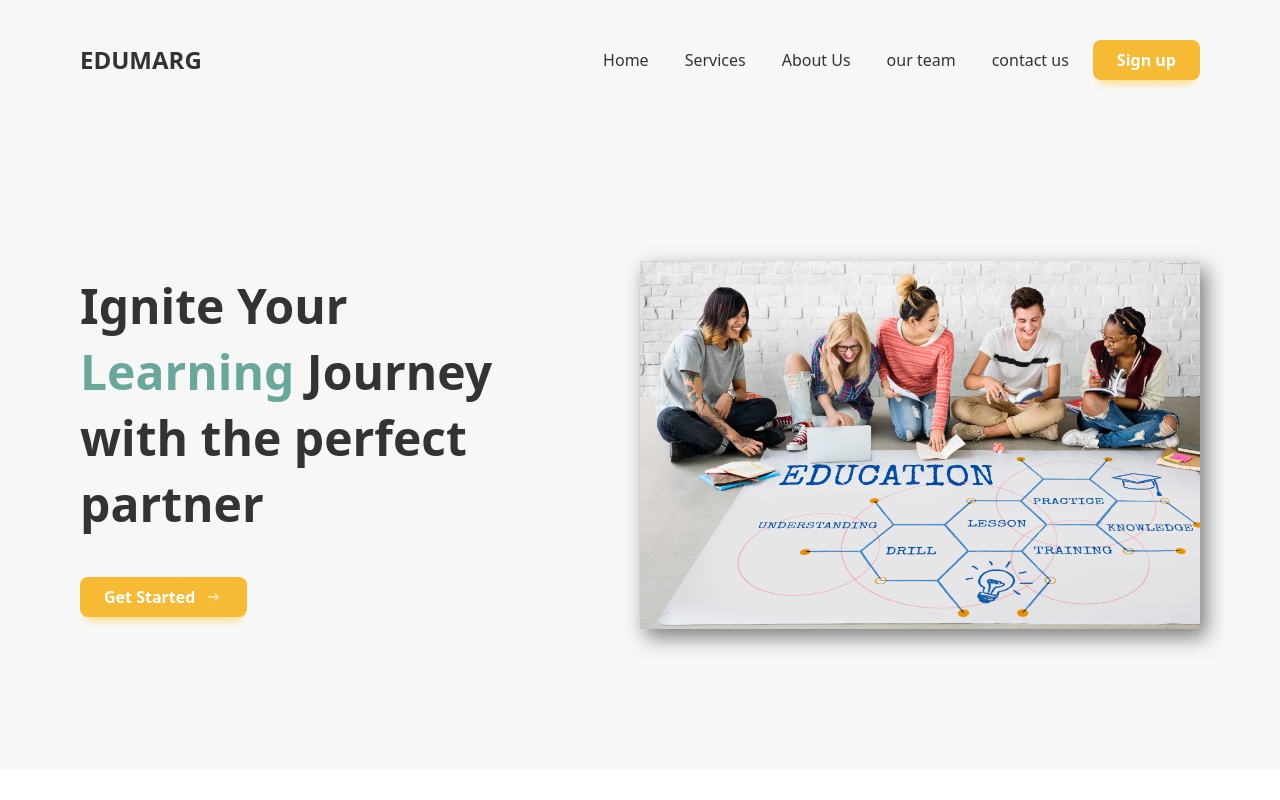
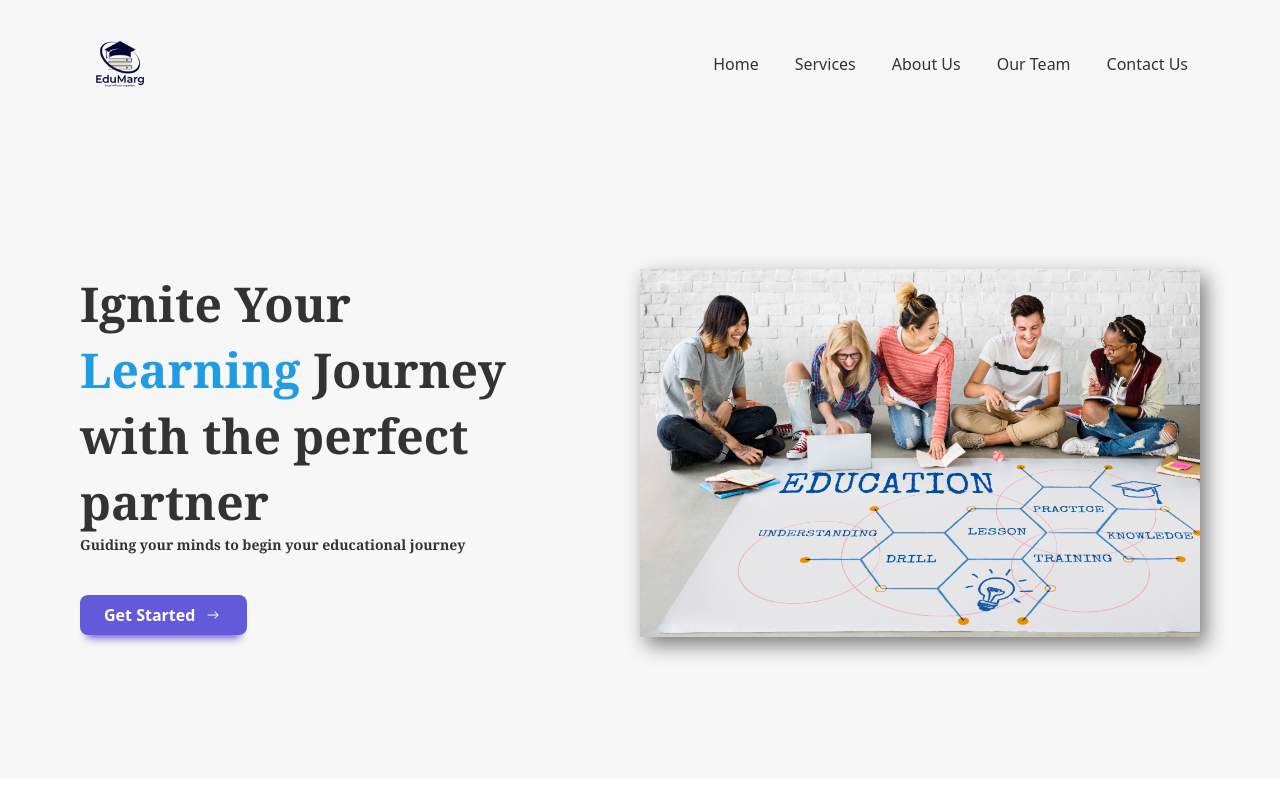
Before and after one commit to Sherna-latheef/Edumarg-web, a React (Vite) app: page / in a window 1280 px wide. Shown: the top 800 px of the page. Built offline with nearby package versions, Linux system fonts and the light colour scheme.

Commit message:
first section images contents navbar

```diff
--- a/src/components/Hero/Hero.jsx
+++ b/src/components/Hero/Hero.jsx
@@ -39,10 +39,11 @@ const Hero = () => {
               variants={FadeUp(0.6)}
               initial="initial"
               animate="animate"
-              className="text-3xl lg:text-5xl font-bold !leading-snug"
+              className="text-3xl lg:text-5xl font-bold !leading-snug font-body"
             >
               Ignite Your <span className="text-secondary">Learning</span>
               &nbsp;Journey with the perfect partner
+              <p className="font-body text-sm lg:text-sm">Guiding your minds to begin your educational journey</p>
             </motion.h1>
 
             <motion.div
--- a/src/components/Navbar/Navbar.jsx
+++ b/src/components/Navbar/Navbar.jsx
@@ -1,6 +1,7 @@
-import React from "react";
-import { IoMdMenu } from "react-icons/io";
-import {motion} from "framer-motion";
+import React, { useState } from "react";
+import { IoMdMenu, IoMdClose } from "react-icons/io";
+import { motion } from "framer-motion";
+import Logo from "../../assets/logo.png";
 
 const NavbarMenu = [
   {
@@ -20,57 +21,101 @@ const NavbarMenu = [
   },
   {
     id: 4,
-        title: "our team",
+    title: "Our Team",
     link: "#",
   },
   {
     id: 5,
-        title: "contact us",
+    title: "Contact Us",
     link: "#",
   },
+];
 
-];
 const Navbar = () => {
-  return  <nav className="relative z-20">
+  // State to control whether the mobile menu is open or closed
+  const [isMenuOpen, setIsMenuOpen] = useState(false);
 
+  // Function to toggle the menu visibility
+  const toggleMenu = () => {
+    setIsMenuOpen(!isMenuOpen);
+  };
+
+  return (
+    <nav className="relative z-20">
       <motion.div
-    initial={{opacity: 0, y: -50}}
-    animate={{opacity: 1, y: 0}}
+        initial={{ opacity: 0, y: -50 }}
+        animate={{ opacity: 1, y: 0 }}
+        className="container py-6 flex justify-between items-center"
+      >
+        {/* Logo section */}
+        <div>
+          <img
+            src={Logo}
+            alt="Logo"
+            className="h-20, w-20"
+          />
+        </div>
 
-
-    className="container py-10 flex justify-between items-center">
-        { /* logo section */}
-        <div>
-            <h1 className="font-bold text-2xl"> EDUMARG</h1>
-        </div>
-        { /* Menu section */}
+        {/* Desktop Menu section */}
         <div className="hidden lg:block">
           <ul className="flex items-center gap-3">
-                {NavbarMenu.map((menu)  => (
+            {NavbarMenu.map((menu) => (
               <li key={menu.id}>
-                        <a href={menu.path}
+                <a
+                  href={menu.path}
                   className="inline-block py-2 px-3 hover:text-secondary relative group"
+                >
+                  <div
+                    className=" bg-secondary absolute mt-2
+                           bottom-0 group-hover:block hidden"
+                  ></div>
+                  {menu.title}
+                </a>
+              </li>
+            ))}
+          </ul>
+        </div>
 
-                        >
-                            <div className="w-2 h-2 bg-secondary absolute mt-2 rounded-full left-1/2
-                            -translate-x-1/2 top-1/2 bottom-0 group-hover:block hidden">
-                            </div>
-                            {menu.title}</a>
-                    </li>
-                ) )}
-                <button className="primary-btn">Sign up</button>
-            </ul>
-
-        </div>
-        { /* mobile hamburger section */}
+        {/* Mobile Hamburger Section */}
         <div className="lg:hidden">
-           <IoMdMenu className="text-4xl"/>
+          <IoMdMenu
+            className="text-4xl cursor-pointer"
+            onClick={toggleMenu} // Toggle menu when clicked
+          />
         </div>
       </motion.div>
 
+      {/* Mobile Menu Section */}
+      <div
+        className={`lg:hidden absolute top-0 right-0 w-[100%] bg-white text-black transition-transform duration-300 ease-in-out ${
+          isMenuOpen ? "transform translate-x-0" : "transform translate-x-full"
+        }`}
+      >
+        {/* Close Button (Cross) */}
+        <div className="absolute top-4 left-4">
+          <IoMdClose
+            className="text-lg cursor-pointer"
+            onClick={toggleMenu} // Close the menu when clicked
+          />
+        </div>
 
-  </nav>;
-
+        {/* Menu Items (Horizontal Layout) */}
+        <ul className="flex items-center justify-around py-8 space-x-6">
+          {NavbarMenu.map((menu) => (
+            <li key={menu.id}>
+              <a
+                href={menu.path}
+                className="text-sm font-semibold hover:text-secondary"
+                onClick={toggleMenu} // Close the menu when a link is clicked
+              >
+                {menu.title}
+              </a>
+            </li>
+          ))}
+        </ul>
+      </div>
+    </nav>
+  );
 };
 
 export default Navbar;
--- a/src/index.css
+++ b/src/index.css
@@ -6,8 +6,8 @@
 {
     .primary-btn {
         @apply inline-block bg-primary text-white font-semibold rounded-lg
-         hover:bg-secondary duration-200 shadow-[0px_10px_8px_-7px_#ffd978]
-         hover:shadow-[0px_10px_8px_-7px_#69a79c] py-2 px-6;
+         hover:bg-secondary duration-200 shadow-[0px_10px_8px_-7px_#635AD9]
+         hover:shadow-[0px_10px_8px_-7px_#219BE4] py-2 px-6;
     }
 }
 @layer utilities{
--- a/tailwind.config.js
+++ b/tailwind.config.js
@@ -7,27 +7,25 @@ export default {
   theme: {
     extend: {
       fontFamily: {
-        poppins: ["poppins","sans-serif"],
+        // Change Poppins to Georgia, serif
+        body: ['Georgia', 'serif'],
       },
-      colors:{
-        primary: "#f7ba34",
-        secondary: "#69a79c",
+      colors: {
+        primary: "#635AD9",
+        secondary: "#219BE4",
         light: "#f7f7f7",
         dark: "#333333",
         dark2: "#999999"
       },
       container: {
         center: true,
-        padding:{
-          default: "1 rem",
+        padding: {
+          default: "1rem",
           sm: "2rem",
           lg: "4rem",
           xl: "5rem"
-
         }
       }
-
-
     },
   },
   plugins: [],
```
Also changed, not shown: src/assets/logo.png (added). Lines whose indentation alone changed are shown as unchanged.
